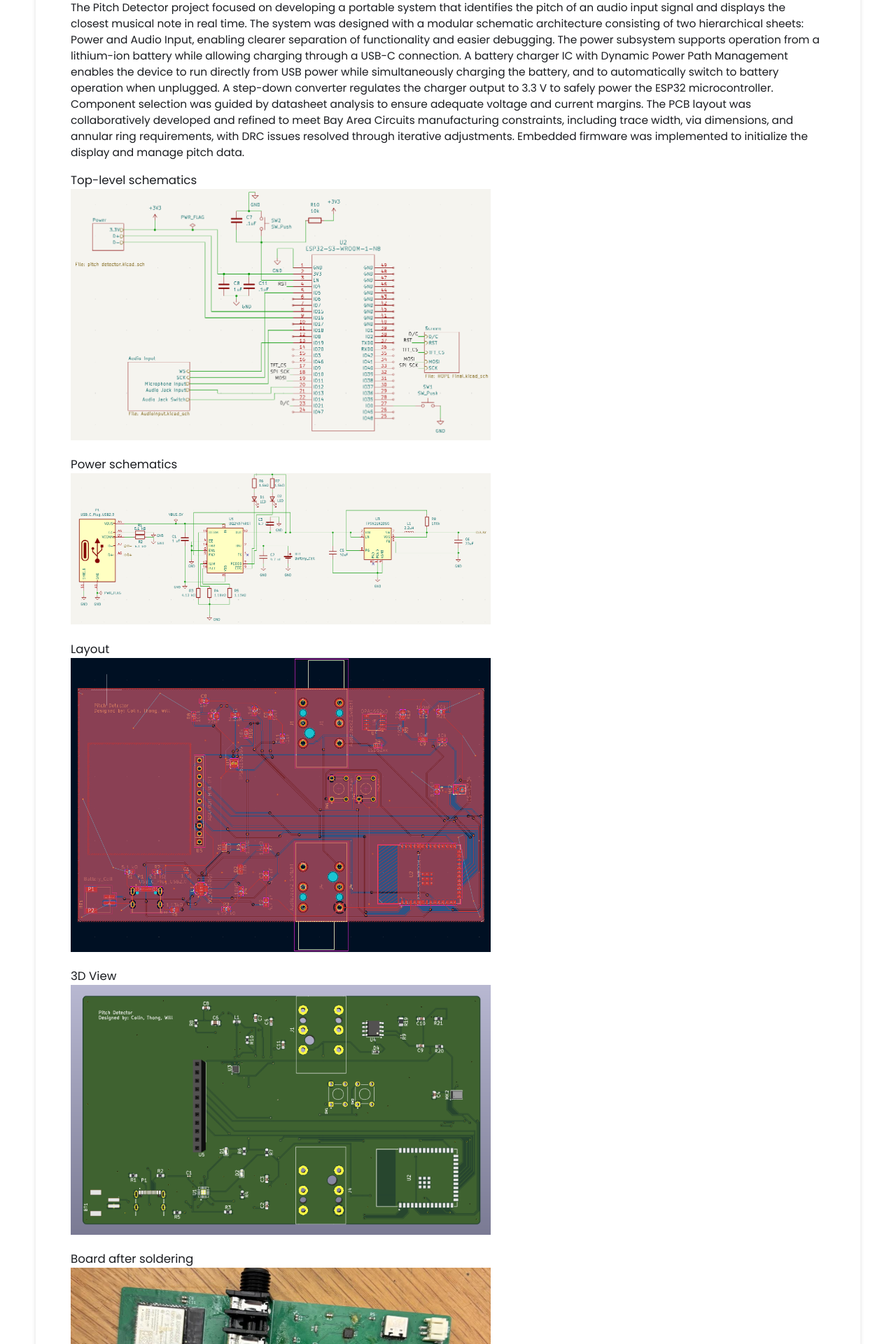
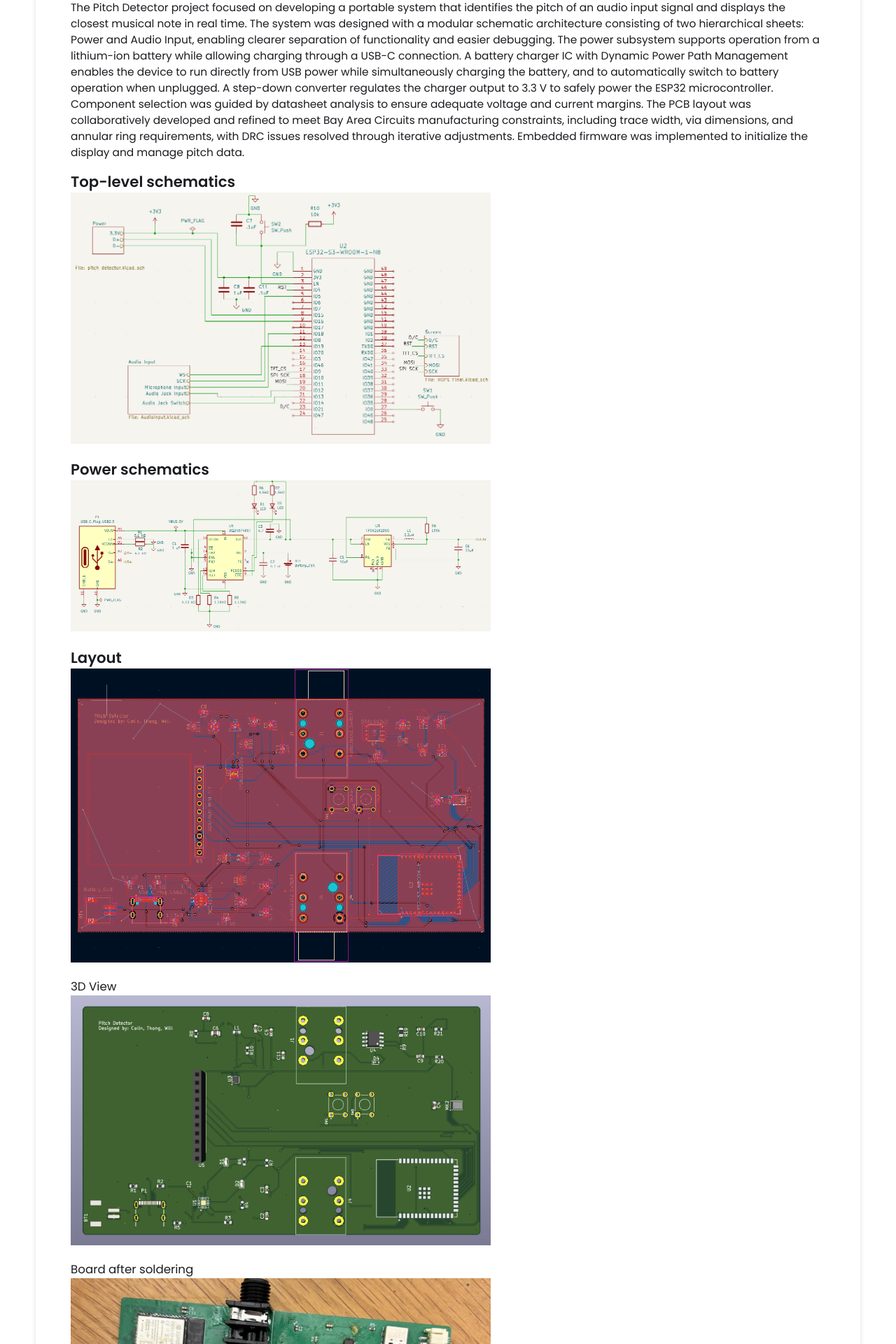
Before and after one commit to thongmn-8888/thongmn-8888.github.io, a Jekyll site: the page built from _projects/pitch-detector/index.md, in a window 1280 px wide. Shown: the part 381-2301 px from the top of the page at 70% size. Built offline with Jekyll 4.4.1, drawn with Linux system fonts in a browser that asks for light colours.

```diff
--- a/_projects/pitch-detector/index.md
+++ b/_projects/pitch-detector/index.md
@@ -11,13 +11,13 @@ main-image: /assets/images/pitch-detector-project/3d-view.png
 ## Project Description
 The Pitch Detector project focused on developing a portable system that identifies the pitch of an audio input signal and displays the closest musical note in real time. The system was designed with a modular schematic architecture consisting of two hierarchical sheets: Power and Audio Input, enabling clearer separation of functionality and easier debugging. The power subsystem supports operation from a lithium-ion battery while allowing charging through a USB-C connection. A battery charger IC with Dynamic Power Path Management enables the device to run directly from USB power while simultaneously charging the battery, and to automatically switch to battery operation when unplugged. A step-down converter regulates the charger output to 3.3 V to safely power the ESP32 microcontroller. Component selection was guided by datasheet analysis to ensure adequate voltage and current margins. The PCB layout was collaboratively developed and refined to meet Bay Area Circuits manufacturing constraints, including trace width, via dimensions, and annular ring requirements, with DRC issues resolved through iterative adjustments. Embedded firmware was implemented to initialize the display and manage pitch data.
 
-### Top-level schematics
+## Top-level schematics
 <img src="/assets/images/pitch-detector-project/top-level.png" width="600">
 
-### Power schematics
+## Power schematics
 <img src="/assets/images/pitch-detector-project/power.png" width="600">
 
-### Layout
+## Layout
 <img src="/assets/images/pitch-detector-project/layout.png" width="600">
 
 ### 3D View
```
